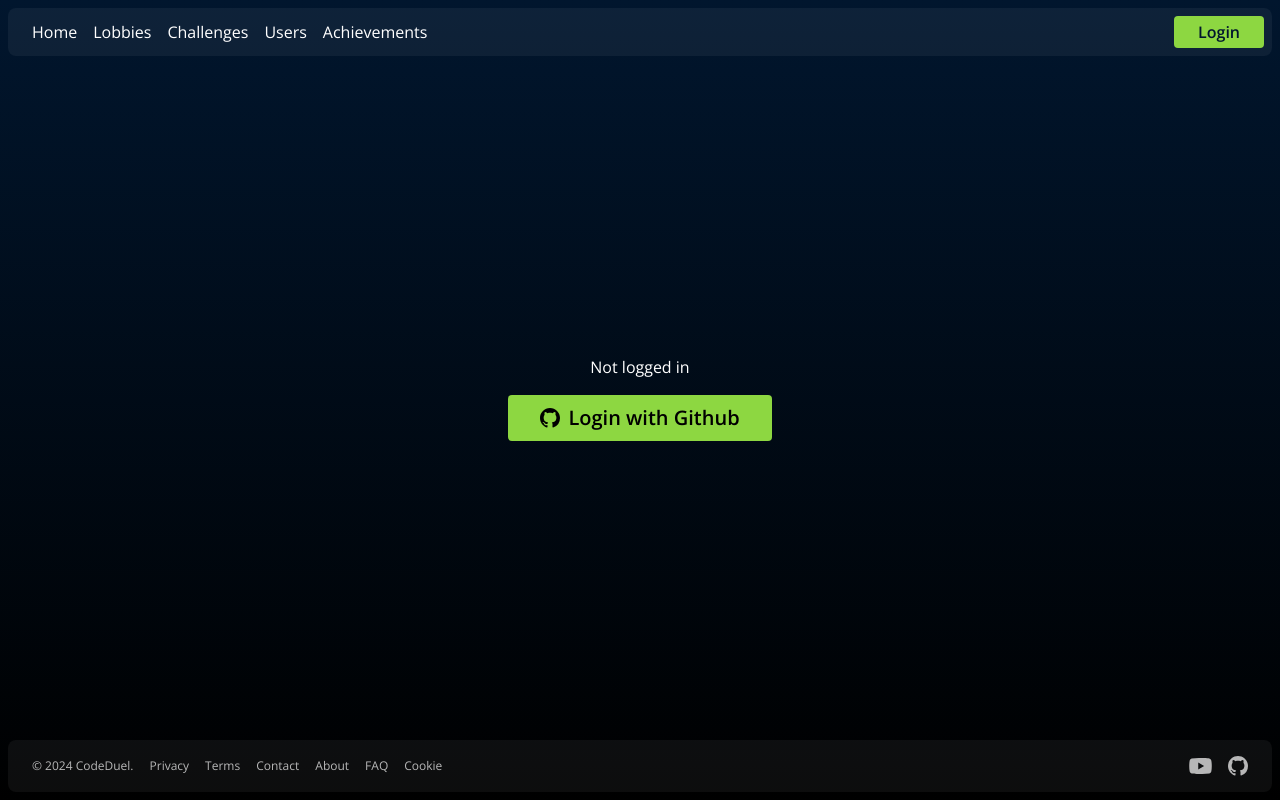
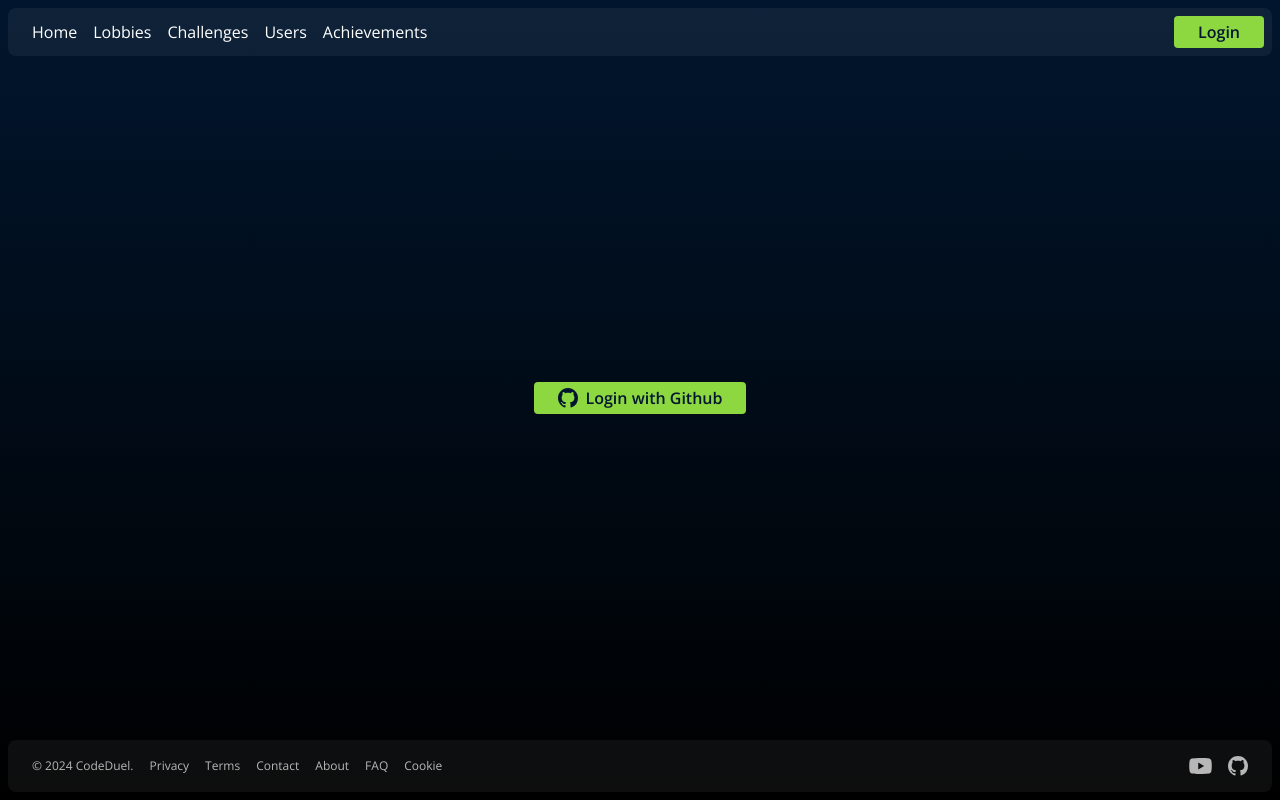
Before and after one commit to whatasave/codeduel-fe, a SvelteKit app: page /login in a window 1280 px wide. Built offline with nearby package versions, Linux system fonts and the light colour scheme; no server answers.

Commit message:
update login logic

```diff
--- /dev/null
+++ b/src/routes/(layout)/login/+page.server.ts
@@ -0,0 +1,28 @@
+import { PUBLIC_BACKEND_URL } from '$env/static/public';
+import { redirect } from '@sveltejs/kit';
+
+export async function load({ url, cookies, fetch }) {
+	const return_to = url.origin + `/user`;
+
+	cookies.set('return_to', return_to, { path: '/', maxAge: 60, secure: true });
+
+	const refresh_token = cookies.get('refresh_token');
+	const access_token = cookies.get('jwt');
+
+	if (refresh_token !== undefined && access_token === undefined) {
+		const response = await fetch(`${PUBLIC_BACKEND_URL}/v1/access_token`, {
+			method: 'GET',
+			headers: {
+				'Content-Type': 'application/json',
+				Authorization: `Bearer ${refresh_token}`
+			}
+		});
+
+		const data = await response.json();
+		cookies.set('jwt', data.access_token, { path: '/', maxAge: 60, secure: true });
+
+		redirect(301, '/user');
+	}
+
+	return {};
+}
--- a/src/routes/(layout)/login/+page.svelte
+++ b/src/routes/(layout)/login/+page.svelte
@@ -1,24 +1,36 @@
 <script lang="ts">
 	import { PUBLIC_BACKEND_URL } from '$env/static/public';
 	import { Github } from '$components/icons';
+	import ButtonIconLink from '$components/button/ButtonIconLink.svelte';
 
 	let { data } = $props();
+
+	console.log('data', data);
+
+	const githubLoginUrl = () => {
+		const url = new URL('/v1/auth/github', PUBLIC_BACKEND_URL);
+		const returnTo = new URL('/lobby', window.location.origin);
+		url.searchParams.set('return_to', returnTo.toString());
+		return url.toString();
+	};
 </script>
 
 <div class="m-auto flex flex-col items-center justify-center gap-4">
 	{#if data.user}
 		<div class="overflow-auto p-4">
 			<h1>Logged in</h1>
-			<pre class="h-[80%] w-[80%] overflow-auto">{JSON.stringify(data.user, null, 2)}</pre>
+			<pre class="h-[90%] w-[90%] overflow-auto">{JSON.stringify(data.user, null, 2)}</pre>
 		</div>
 	{:else}
-		<h1>Not logged in</h1>
-		<a
-			href="{PUBLIC_BACKEND_URL}/v1/auth/github"
-			class="flex w-fit items-center gap-2 rounded-sm bg-[#8DD741] px-8 py-2 text-[1.25rem] font-semibold text-black"
-		>
-			<Github fill="#000000" />
-			<span>Login with Github</span>
-		</a>
+		<ButtonIconLink
+			variant="accent"
+			href={githubLoginUrl()}
+			icon={{
+				icon: Github,
+				align: 'left',
+				fill: '#01162E'
+			}}
+			text="Login with Github"
+		/>
 	{/if}
 </div>
--- /dev/null
+++ b/src/routes/(layout)/login/+page.ts
@@ -0,0 +1,20 @@
+import { invalidateAll } from '$app/navigation';
+import { redirect } from '@sveltejs/kit';
+
+export const ssr = false;
+
+export async function load({ url }) {
+	if (url.searchParams.has('jwt')) {
+		const jwt = url.searchParams.get('jwt');
+		localStorage.setItem('jwt', jwt as string);
+	}
+
+	if (url.searchParams.has('return_to')) {
+		const return_to = url.searchParams.get('return_to');
+
+		await invalidateAll();
+		redirect(301, return_to as string);
+	}
+
+	return {};
+}
```
Also changed, not shown: src/routes/(layout)/logout/+page.server.ts (added, +7 -0 lines).
